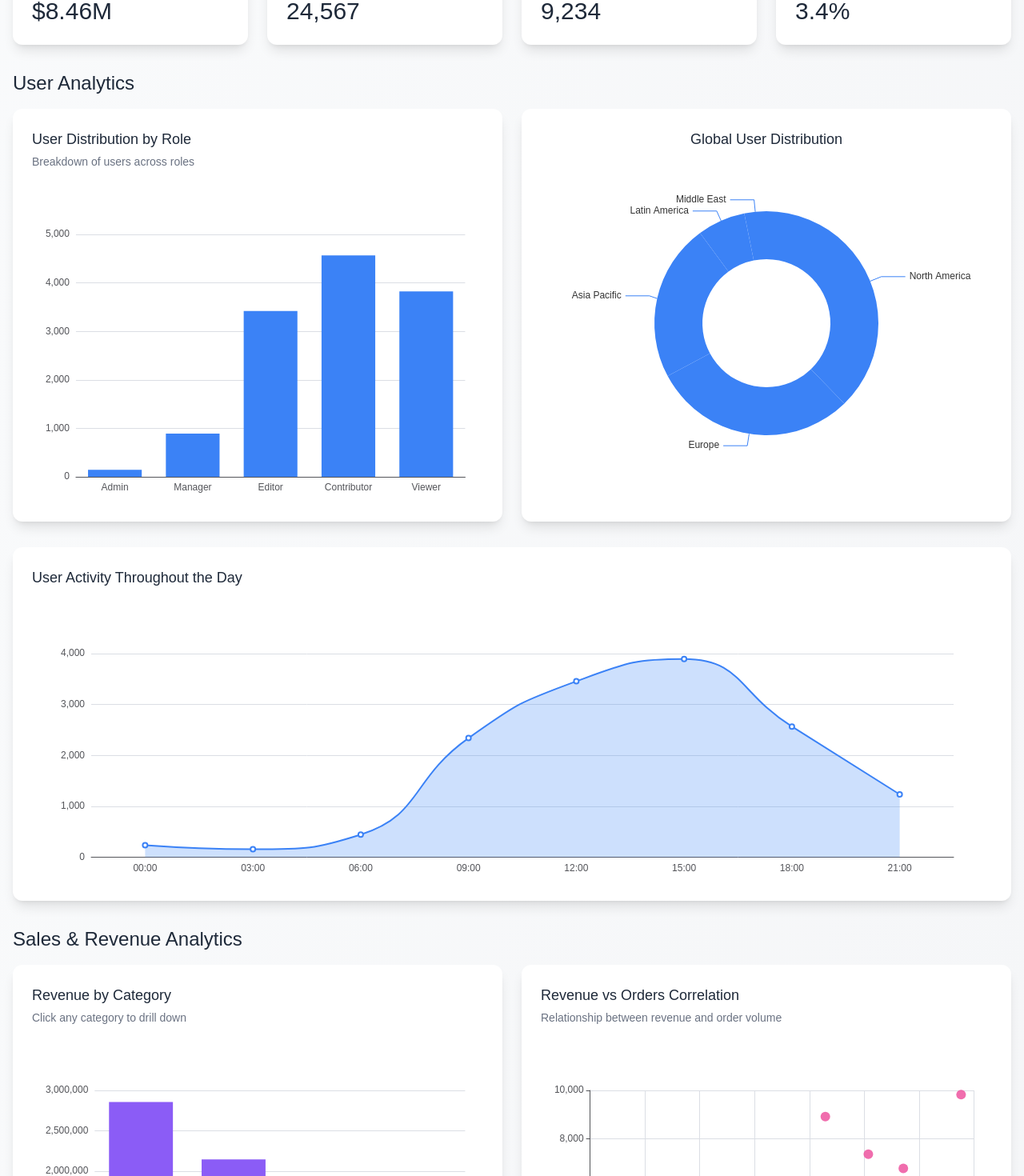
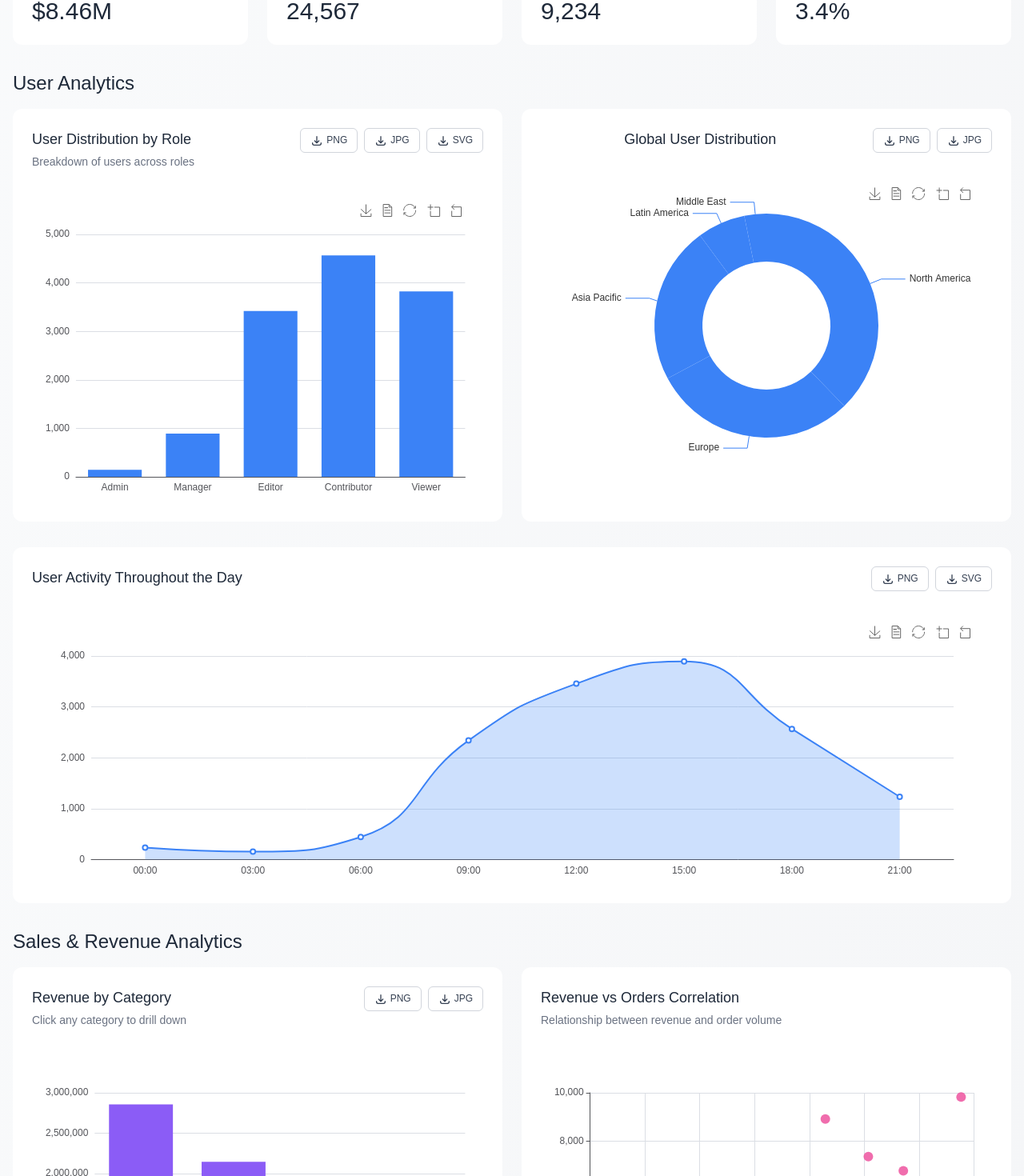
Before and after one commit to bhaveshmerawat1/Charts-Demo, a Next.js app: page /echarts in a window 1280 px wide. Shown: the part 232-1702 px from the top of the page at 80% size. Built offline with nearby package versions, Linux system fonts and the light colour scheme.

Commit message:
Add Highcharts and ECharts integration with new chart components and export options

```diff
--- a/src/app/echarts/page.tsx
+++ b/src/app/echarts/page.tsx
@@ -3,10 +3,10 @@
 import React from "react";
 import userData from "@/utils/echarts/userData.json";
 import dashboardData from "@/utils/echarts/dashboardData.json";
-import { KPICard } from "@/components/echarts/KPICard";
-import { Chart } from "@/components/echarts/Chart";
-import type { DrillDownData } from "@/components/echarts/Chart";
-import { transformScatterData } from "@/utils/echarts/dataTransformers";
+import { KPICard } from "@/components/Charts/echarts/KPICard";
+import { Chart } from "@/components/Charts/echarts/Chart";
+import type { DrillDownData } from "@/components/Charts/echarts/Chart";
+import { transformScatterData } from "@/components/Charts/echarts/dataTransformers";
 
 interface KPICardProps {
   label: string;
@@ -94,6 +94,13 @@ export default function DashboardPage() {
             series={[{ type: "bar", dataKey: "count", name: "Users" }]}
             chartHeight={400}
             colors={["#3b82f6", "#8b5cf6", "#ec4899", "#f59e0b", "#10b981"]}
+            exportOptions={{
+              enabled: true,
+              showToolbox: true,
+              showCustomButtons: true,
+              formats: ["png", "jpg", "svg"],
+              fileName: "user-distribution-by-role",
+            }}
           />
 
           {/* 2. Pie Chart: Users by Region */}
@@ -107,6 +114,13 @@ export default function DashboardPage() {
             series={[{ type: "pie", name: "Users" }]}
             chartHeight={400}
             colors={["#3b82f6", "#8b5cf6", "#ec4899", "#f59e0b", "#10b981"]}
+            exportOptions={{
+              enabled: true,
+              showToolbox: true,
+              showCustomButtons: true,
+              formats: ["png", "jpg"],
+              fileName: "global-user-distribution",
+            }}
           />
         </div>
 
@@ -122,6 +136,13 @@ export default function DashboardPage() {
           ]}
           chartHeight={350}
           colors={["#3b82f6"]}
+          exportOptions={{
+            enabled: true,
+            showToolbox: true,
+            showCustomButtons: true,
+            formats: ["png", "svg"],
+            fileName: "user-activity-by-hour",
+          }}
         />
 
         {/* SALES SECTION */}
@@ -142,6 +163,13 @@ export default function DashboardPage() {
             enableDrillDown={true}
             drillDownData={drillDownData}
             colors={["#8b5cf6"]}
+            exportOptions={{
+              enabled: true,
+              showToolbox: false,
+              showCustomButtons: true,
+              formats: ["png", "jpg"],
+              fileName: "revenue-by-category",
+            }}
           />
 
           {/* 5. Scatter Chart: Revenue vs Orders */}
@@ -221,6 +249,14 @@ export default function DashboardPage() {
           ]}
           chartHeight={400}
           colors={["#3b82f6", "#f59e0b"]}
+          exportOptions={{
+            enabled: true,
+            showToolbox: true,
+            showCustomButtons: true,
+            formats: ["png", "jpg", "svg"],
+            fileName: "revenue-vs-target-trend",
+            pixelRatio: 2,
+          }}
         />
 
         {/* PERFORMANCE METRICS */}
@@ -239,6 +275,13 @@ export default function DashboardPage() {
             series={[{ type: "pie", name: "Orders" }]}
             chartHeight={400}
             colors={["#10b981", "#3b82f6", "#f59e0b", "#ef4444"]}
+            exportOptions={{
+              enabled: true,
+              showToolbox: true,
+              showCustomButtons: true,
+              formats: ["png", "jpg"],
+              fileName: "order-status-distribution",
+            }}
           />
 
           {/* Bar: Revenue Channels */}
--- a/src/components/echarts/Chart.tsx
+++ b/src/components/Charts/echarts/Chart.tsx
@@ -29,6 +29,15 @@ export interface DrillDownData {
     data: any[];
     xKey?: string;
     series: ChartSeries[];
+}
+
+export interface ExportOptions {
+    enabled?: boolean;
+    showToolbox?: boolean;
+    showCustomButtons?: boolean;
+    formats?: ("png" | "jpg" | "svg")[];
+    fileName?: string;
+    pixelRatio?: number;
 }
 
 export interface ChartProps {
@@ -63,6 +72,8 @@ export interface ChartProps {
 
     drillDownData?: Record<string, DrillDownData>;
     enableDrillDown?: boolean;
+
+    exportOptions?: ExportOptions;
 }
 
 export function Chart({
@@ -89,6 +100,7 @@ export function Chart({
     subtitleClassName,
     drillDownData,
     enableDrillDown = false,
+    exportOptions = { enabled: false },
 }: ChartProps) {
     const chartRef = useRef<ReactECharts>(null);
 
@@ -236,6 +248,70 @@ export function Chart({
         series: builtSeries,
     };
 
+    // Export functionality
+    const handleExport = (format: "png" | "jpg" | "svg" = "png") => {
+        const chartInstance = chartRef.current?.getEchartsInstance();
+        if (!chartInstance) return;
+
+        const fileName = exportOptions.fileName || title || "chart";
+        const pixelRatio = exportOptions.pixelRatio || 2;
+
+        const url = chartInstance.getDataURL({
+            type: format,
+            pixelRatio,
+            backgroundColor: "#fff",
+        });
+
+        const link = document.createElement("a");
+        link.download = `${fileName}.${format}`;
+        link.href = url;
+        document.body.appendChild(link);
+        link.click();
+        document.body.removeChild(link);
+    };
+
+    // Toolbox configuration for export
+    const toolboxConfig = exportOptions.enabled && exportOptions.showToolbox
+        ? {
+            show: true,
+            feature: {
+                saveAsImage: {
+                    show: true,
+                    title: "Save as Image",
+                    type: "png",
+                    pixelRatio: exportOptions.pixelRatio || 2,
+                    name: exportOptions.fileName || title || "chart",
+                },
+                dataView: {
+                    show: true,
+                    title: "Data View",
+                    readOnly: false,
+                },
+                restore: {
+                    show: true,
+                    title: "Restore",
+                },
+                dataZoom: {
+                    show: true,
+                    title: {
+                        zoom: "Zoom",
+                        back: "Back",
+                    },
+                },
+            },
+            right: 10,
+            top: 10,
+            iconStyle: {
+                borderColor: "#666",
+            },
+            emphasis: {
+                iconStyle: {
+                    borderColor: "#333",
+                },
+            },
+        }
+        : undefined;
+
     const overrideSeriesArray = Array.isArray(overrideOption.series)
         ? overrideOption.series
         : overrideOption.series
@@ -253,6 +329,7 @@ export function Chart({
     const finalOption: EChartsOption = {
         ...baseOption,
         ...overrideOption,
+        toolbox: toolboxConfig || overrideOption.toolbox,
         radar: mergedRadar,
         series: overrideSeriesArray
             ? builtSeries.map((baseSeries, index) => {
@@ -326,19 +403,66 @@ export function Chart({
         cardVariant === "plain"
             ? "bg-white"
             : cardVariant === "elevated"
-                ? "bg-white shadow-lg hover:shadow-xl"
+                ? "bg-white hover:shadow-xl"
                 : cardVariant === "gradient"
                     ? "bg-gradient-to-br from-white to-slate-50 shadow-lg"
                     : "bg-white border border-slate-200 shadow-sm";
 
     const headerClass = headerAlign === "center" ? "text-center" : "text-left";
 
+    const formats = exportOptions.formats || ["png", "jpg"];
+    const showCustomExport = exportOptions.enabled && exportOptions.showCustomButtons !== false;
+
     return (
         <div className={clsx(baseCard, variantClass, className)}>
             {showHeader && (title || subtitle) && (
                 <div className={clsx("mb-4", headerClass)}>
-                    {title && <h3 className={clsx("text-lg font-medium text-gray-800", titleClassName)}>{title}</h3>}
-                    {subtitle && <p className={clsx("text-sm text-gray-500 mt-1", subtitleClassName)}>{subtitle}</p>}
+                    <div className="flex items-start justify-between">
+                        <div className="flex-1">
+                            {title && <h3 className={clsx("text-lg font-medium text-gray-800", titleClassName)}>{title}</h3>}
+                            {subtitle && <p className={clsx("text-sm text-gray-500 mt-1", subtitleClassName)}>{subtitle}</p>}
+                        </div>
+                        {showCustomExport && (
+                            <div className="flex items-center gap-2 ml-4">
+                                {formats.includes("png") && (
+                                    <button
+                                        onClick={() => handleExport("png")}
+                                        className="px-3 py-1.5 text-xs font-medium text-gray-700 bg-white border border-gray-300 rounded-md hover:bg-gray-50 hover:border-gray-400 transition-colors"
+                                        title="Export as PNG"
+                                    >
+                                        <svg className="w-4 h-4 inline-block mr-1" fill="none" stroke="currentColor" viewBox="0 0 24 24">
+                                            <path strokeLinecap="round" strokeLinejoin="round" strokeWidth={2} d="M4 16v1a3 3 0 003 3h10a3 3 0 003-3v-1m-4-4l-4 4m0 0l-4-4m4 4V4" />
+                                        </svg>
+                                        PNG
+                                    </button>
+                                )}
+                                {formats.includes("jpg") && (
+                                    <button
+                                        onClick={() => handleExport("jpg")}
+                                        className="px-3 py-1.5 text-xs font-medium text-gray-700 bg-white border border-gray-300 rounded-md hover:bg-gray-50 hover:border-gray-400 transition-colors"
+                                        title="Export as JPG"
+                                    >
+                                        <svg className="w-4 h-4 inline-block mr-1" fill="none" stroke="currentColor" viewBox="0 0 24 24">
+                                            <path strokeLinecap="round" strokeLinejoin="round" strokeWidth={2} d="M4 16v1a3 3 0 003 3h10a3 3 0 003-3v-1m-4-4l-4 4m0 0l-4-4m4 4V4" />
+                                        </svg>
+                                        JPG
+                                    </button>
+                                )}
+                                {formats.includes("svg") && (
+                                    <button
+                                        onClick={() => handleExport("svg")}
+                                        className="px-3 py-1.5 text-xs font-medium text-gray-700 bg-white border border-gray-300 rounded-md hover:bg-gray-50 hover:border-gray-400 transition-colors"
+                                        title="Export as SVG"
+                                    >
+                                        <svg className="w-4 h-4 inline-block mr-1" fill="none" stroke="currentColor" viewBox="0 0 24 24">
+                                            <path strokeLinecap="round" strokeLinejoin="round" strokeWidth={2} d="M4 16v1a3 3 0 003 3h10a3 3 0 003-3v-1m-4-4l-4 4m0 0l-4-4m4 4V4" />
+                                        </svg>
+                                        SVG
+                                    </button>
+                                )}
+                            </div>
+                        )}
+                    </div>
 
                     {enableDrillDown && drillDownLevel.length > 0 && (
                         <div className="mt-2 flex items-center gap-2 text-sm">
--- a/src/components/echarts/KPICard.tsx
+++ b/src/components/Charts/echarts/KPICard.tsx
@@ -9,7 +9,7 @@ interface KPICardProps {
 
 export function KPICard({ label, value, change, trend}: KPICardProps): JSX.Element {
   return (
-    <div className="bg-white rounded-xl shadow-lg p-6 hover:shadow-xl transition-all hover:-translate-y-1 duration-200">
+    <div className="bg-white rounded-xl p-6 hover:shadow-xl transition-all hover:-translate-y-1 duration-200">
       <div className="flex justify-between items-start mb-4">
         <div className={`flex items-center gap-1 text-sm font-semibold px-2 py-1 rounded ${trend === "up" ? "bg-green-100 text-green-700" : "bg-red-100 text-red-700"
           }`}>
```
Also changed, not shown: src/components/Charts/echarts/dataTransformers.ts (renamed from src/utils/echarts/dataTransformers.ts), 1 other file (tests, documents, lock files or other folders).
